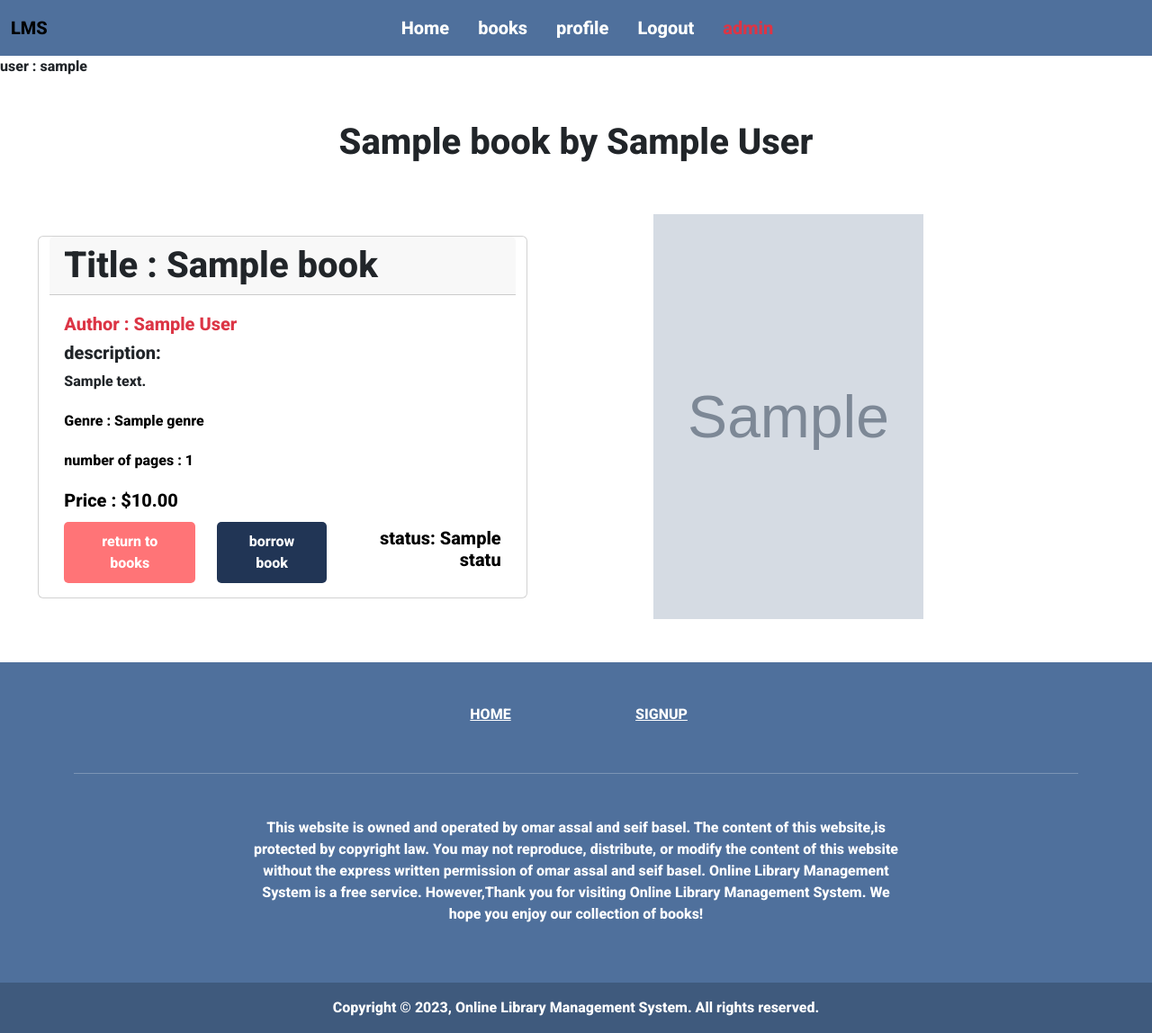
After one commit to seifbasel/Library-Management-System-Website, a Django app: page /books/bb in a window 1280 px wide. The commit adds this page. Shown: the whole page at 90% size. Run offline with Django 4.2, Linux system fonts and the light colour scheme; a user stored in the database is signed in; tables that the repository leaves empty hold one stand-in row (values such as "Sample post"); grey boxes marked "Sample" are stand-in pictures; some libraries are stand-ins or nearby versions; some web fonts are replaced.

Commit message:
borrowedbooks

```diff
--- a/LMS/books/models.py
+++ b/LMS/books/models.py
@@ -2,6 +2,7 @@ from django.db import models
 from genre.models import Genre
 from status.models import Status
 from django.urls import reverse
+from django.contrib.auth.models import User
 # Create your models here.
 class Book(models.Model):
 
@@ -16,6 +17,8 @@ class Book(models.Model):
     borrow_date = models.DateField(null=True, blank=True)
     borrow_period = models.IntegerField(null=True, blank=True)
     genre =models.ForeignKey(Genre, on_delete= models.CASCADE, null= True, related_name="books")
+    user =models.ForeignKey(User, on_delete= models.CASCADE, null= True, related_name="books")
+
 
     def __str__(self):
         return f"{self.title}"
--- /dev/null
+++ b/LMS/books/templates/books/borrowedbooks.html
@@ -0,0 +1,57 @@
+{%extends 'students/layouts/base.html'%} {%load static%} {% block 'content' %}
+{%for book in books%}
+  <div class="text-center p-5">
+    <h1>{{book.title}} by {{book.author}}</h1>
+  </div>
+
+<div class="row justify-content-center align-items-center">
+    <div class="card col-5">
+      <h1 class="card-header">Title : {{book.title}}</h1>
+      <div class="card-body">
+        <h5 class="card-title text-danger pt-1">Author : {{book.author}}</h5>
+        <h5>description: </h5>
+        <p class="card-text">{{book.description}}</p>
+        <p class="card-text fw-bold text-black pt-1">Genre : {{book.genre}}</p>
+        <p class="card-text fw-bold text-black pt-1">number of pages : {{book.pages}}</p>
+        <h5 class="card-text fw-bold text-black pt-1">Price : ${{book.price}}</h5>
+
+        <div class="row justify-content-center align-items-center pt-1">
+
+          <div class=" col-4">
+        <a href="{% url 'books.index'%}" class="btn btn-primary">return to books</a>
+      </div>
+      <div class=" col-4">
+        <a href="{{book.get_borrow_url}}" class="btn btn-danger me-4 ">borrow book</a>
+      </div>
+        <div class=" col-4">
+        <h5 class="fw-bold text-black text-end text-danger"> status: {{book.status}}</h5>
+      </div>
+
+      </div>
+
+
+    </div>
+
+
+
+    </div>
+
+
+    <div class="col-1">
+    </div>
+
+    <div class="col-5">
+      <img
+      class="card-img-top"
+      src="{{book.get_image_url}}"
+      alt="Card image cap"
+      style="height: 450px;width:300px"
+      />
+    </div>
+  </div>
+</div>
+
+
+</div>
+{%endfor%}
+{% endblock %}
--- a/LMS/books/urls.py
+++ b/LMS/books/urls.py
@@ -1,5 +1,5 @@
 from django.urls import path
-from books.views import index,show,borrow
+from books.views import index,show,borrow,show_borrowed
 
 from django.conf.urls.static import static
 from django.conf import settings
@@ -7,6 +7,7 @@ from django.conf import settings
 urlpatterns = [
     path('', index, name='books.index'),
     path("<int:id>", show, name="books.show"),
-    path("books/<int:id>", borrow, name="books.borrow")
+    path("books/<int:id>", borrow, name="books.borrow"),
+    path("bb", show_borrowed)
     # path("creat", book_creat_view, name="books.creat"),
 ] + static(settings.MEDIA_URL, document_root = settings.MEDIA_ROOT)
--- a/LMS/books/views.py
+++ b/LMS/books/views.py
@@ -3,6 +3,7 @@ from django.http import HttpResponse
 from books.models import Book
 from books.forms import BorrowModelForm
 from status.models import Status
+from students.models import Student
 
 # Create your views here.
 def index(request):
@@ -22,8 +23,13 @@ def borrow(request, id):
         if form.is_valid():
             status = Status.objects.get(name='Borrowed')
             book.status = status
+            book.user = request.user
             book.save()
             form.save()
             return HttpResponse("<h1>Borrowed</h1>")
 
     return render(request , "books/borrowed.html", context={"form":form})
+
+def show_borrowed(request):
+    books = Book.objects.filter(user=request.user)
+    return render(request , "books/borrowedbooks.html", context={"books":books})
--- a/LMS/students/templates/students/profile.html
+++ b/LMS/students/templates/students/profile.html
@@ -12,7 +12,6 @@
           <p class="card-text fw-bold text-black pt-1">phone number : {{student.phone_number}}</p>
           <h5 class="card-text fw-bold text-black pt-1">password : {{student.password}}</h5>
           {%endif%}
-
         {% endfor%}
 
         <div class="row justify-content-center align-items-center pt-1">
```
Also changed, not shown: LMS/books/migrations/0009_book_user.py (added).
